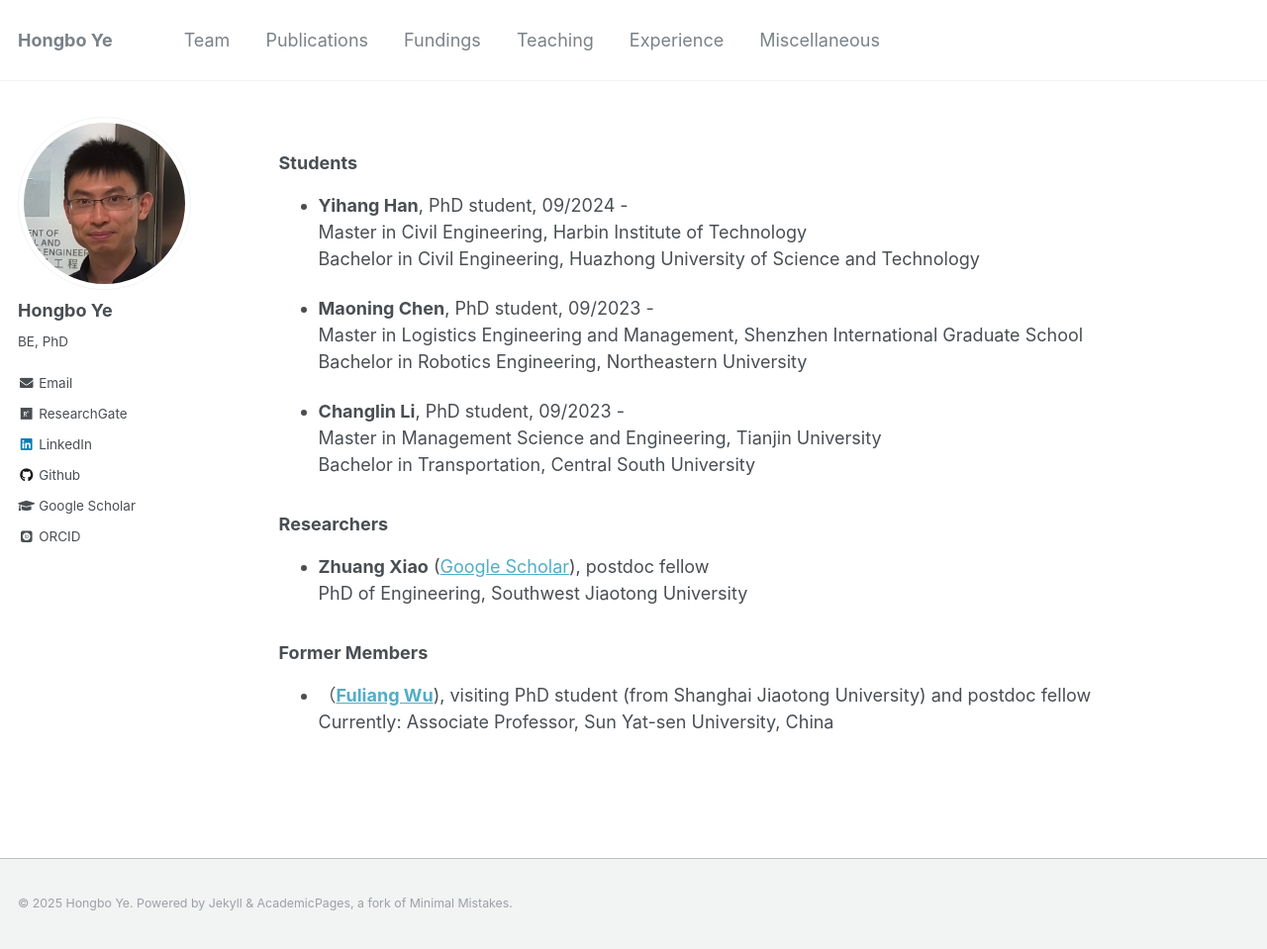
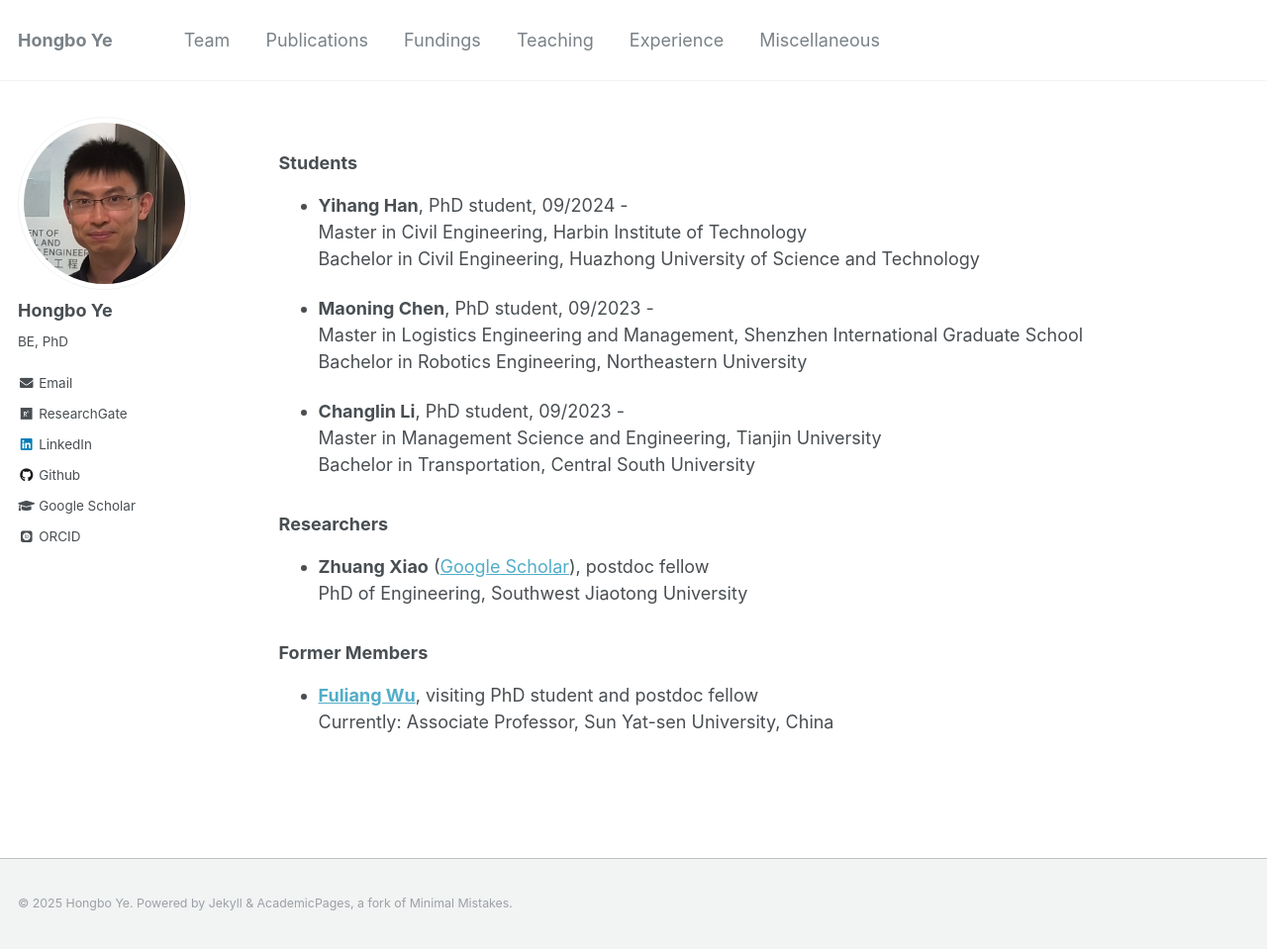
Before and after one commit to hb-ye/hb-ye.github.io, a Jekyll site: the page built from _pages/team.md, in a window 1280 px wide and 959 px high. Shown: the whole window at 99% size. Built offline with Jekyll 4.4.1, drawn with Linux system fonts in a browser that asks for light colours; some web fonts are replaced.

Commit message:
Update team.md

```diff
--- a/_pages/team.md
+++ b/_pages/team.md
@@ -25,4 +25,4 @@ author_profile: true
 - **Zhuang Xiao** ([Google Scholar](https://scholar.google.de/citations?hl=en&user=ijnlwrYAAAAJ)), postdoc fellow <br> PhD of Engineering, Southwest Jiaotong University
 
 ### Former Members
-- （[**Fuliang Wu**](https://ise.sysu.edu.cn/teacher/1514)), visiting PhD student (from Shanghai Jiaotong University) and postdoc fellow <br> Currently: Associate Professor, Sun Yat-sen University, China
+- [**Fuliang Wu**](https://ise.sysu.edu.cn/teacher/1514), visiting PhD student and postdoc fellow <br> Currently: Associate Professor, Sun Yat-sen University, China
```
